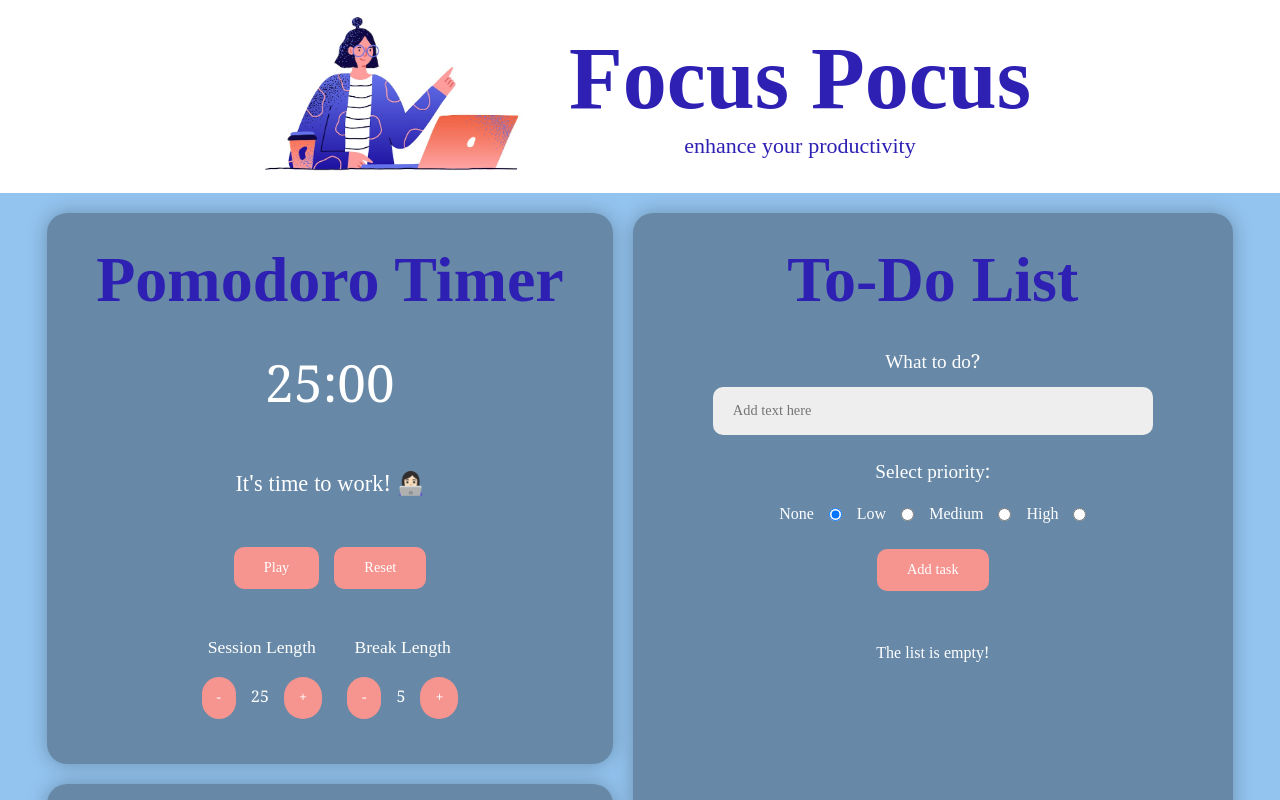
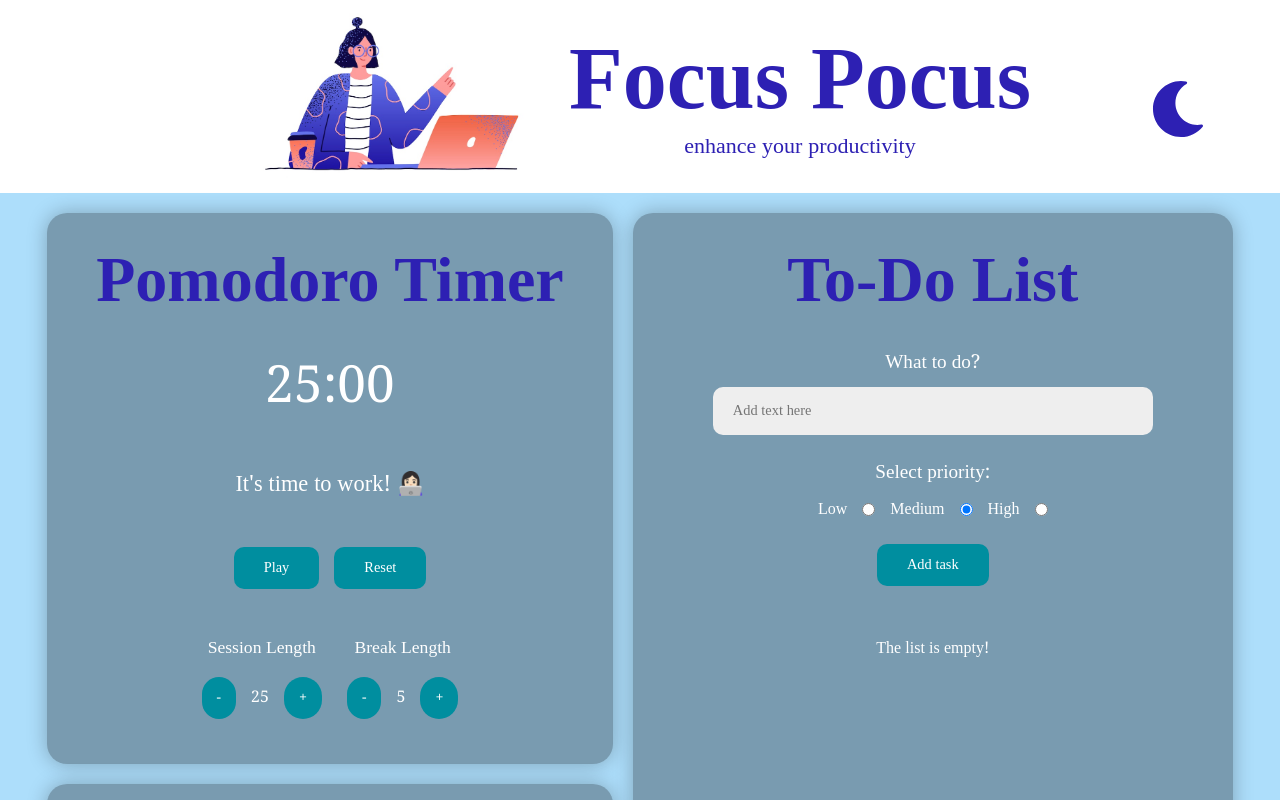
Before and after one commit to katzdzienkowska/Focus_Pocus_App, a React (Create React App) app in the folder frontend/: page / in a window 1280 px wide. Shown: the top 800 px of the page. Built offline with nearby package versions, Linux system fonts and the light colour scheme; no server answers; a web font is replaced by a local one.

Commit message:
more css done plus light&dark mode working

```diff
--- a/frontend/src/App.js
+++ b/frontend/src/App.js
@@ -3,14 +3,17 @@ import Header from './components/Header';
 import Footer from './components/Footer';
 import FocusPocus from './containers/FocusPocus';
 import './index.css';
+import ThemeContextProvider from './components/ThemeContext';
 
 const App = () => {
 
   return (
     <main>
-      <Header />
-      <FocusPocus />
-      <Footer />
+      <ThemeContextProvider>
+        <Header />
+        <FocusPocus />
+        <Footer />
+      </ThemeContextProvider>
     </main>
   );
 }
--- a/frontend/src/components/AddTask.js
+++ b/frontend/src/components/AddTask.js
@@ -15,7 +15,7 @@ const AddTask = ({ addTask, text, setText, priority, setPriority }) => {
       complete: false
     })
     setText('');
-    setPriority('None');
+    setPriority('Medium');
   };
 
 
@@ -28,8 +28,6 @@ const AddTask = ({ addTask, text, setText, priority, setPriority }) => {
       <div className='select-priority'>
         <p>Select priority:</p>
         <div className='priorities'>
-          <label htmlFor='none'>None</label>
-          <input type='radio' name='priority' id='none' checked={priority === 'None'} value='None' onChange={handlePriorityChange}></input>
           <label htmlFor='low'>Low</label>
           <input type='radio' name='priority' id='low' checked={priority === 'Low'} value='Low' onChange={handlePriorityChange}></input>
           <label htmlFor='medium'>Medium</label>
--- a/frontend/src/components/EditTask.js
+++ b/frontend/src/components/EditTask.js
@@ -18,7 +18,7 @@ const EditTask = ({ editTask, setIsEditing, currentTask, setCurrentTask, text, s
     editTask(currentTask)
     setIsEditing(false)
     setText('');
-    setPriority('None');
+    setPriority('Medium');
   };
 
 
@@ -31,8 +31,6 @@ const EditTask = ({ editTask, setIsEditing, currentTask, setCurrentTask, text, s
       <div className='select-priority'>
         <p>Priority:</p>
         <div className='priorities'>
-          <label htmlFor='none'>None</label>
-          <input type='radio' name='priority' id='none' checked={priority === 'None'} value='None' onChange={handleEditPriorityChange}></input>
           <label htmlFor='low'>Low</label>
           <input type='radio' name='priority' id='low' checked={priority === 'Low'} value='Low' onChange={handleEditPriorityChange}></input>
           <label htmlFor='medium'>Medium</label>
--- a/frontend/src/components/Form.js
+++ b/frontend/src/components/Form.js
@@ -6,7 +6,7 @@ import '../index.css';
 const Form = ({ addTask, editTask, isEditing, setIsEditing, currentTask, setCurrentTask }) => {
 
   const [text, setText] = useState('');
-  const [priority, setPriority] = useState('None');
+  const [priority, setPriority] = useState('Medium');
 
 
   return (
--- a/frontend/src/components/Header.js
+++ b/frontend/src/components/Header.js
@@ -1,17 +1,21 @@
 import React from 'react';
+import ThemeButton from './ThemeButton';
 import productivity_girl from '../assets/header.jpeg';
 import '../index.css';
 
 const Header = () => {
 
   return (
+    <div>
       <header>
         <img src={productivity_girl} alt='productivity girl' width={280}/>
         <div id='header-t'>
           <h1>Focus Pocus</h1>
           <p>enhance your productivity</p>
         </div>
+        <ThemeButton className='mode-toggle'/>
       </header>
+    </div>
   );
 }
 
--- a/frontend/src/components/Task.js
+++ b/frontend/src/components/Task.js
@@ -33,6 +33,7 @@ const Task = ({task, editTask, removeTask, setIsEditing, setCurrentTask, index }
         {(provided, snapshot) => (
           <li
           className={`task ${task.complete && 'task-completed'}`}
+          id={task.priority === 'Low' ? 'low-priority' : task.priority === 'High' ? 'high-priority' : 'medium-priority'}
           ref={provided.innerRef}
           {...provided.draggableProps}
           {...provided.dragHandleProps}
--- a/frontend/src/components/TaskList.js
+++ b/frontend/src/components/TaskList.js
@@ -31,13 +31,13 @@ const TaskList = ({ removeTask, editTask, filter, setFilter, filteredTasks, setI
         </button>
       </div>
 
-      <Droppable droppableId='drop'>
+      <Droppable droppableId='task'>
         {(provided) => (
         <ul className='task-wrapper'
             ref={provided.innerRef}
             {...provided.droppableProps}
             >
-            {filteredTasks.map((task, i) => (
+            {filteredTasks.map((task, index) => (
               <Task
               key={task.id}
               task={task}
@@ -45,7 +45,7 @@ const TaskList = ({ removeTask, editTask, filter, setFilter, filteredTasks, setI
               removeTask={removeTask}
               setIsEditing={setIsEditing}
               setCurrentTask={setCurrentTask}
-              index={i}
+              index={index}
               {...task} />
             ))}
           {provided.placeholder}
--- /dev/null
+++ b/frontend/src/components/ThemeButton.js
@@ -0,0 +1,20 @@
+import React, { useContext } from "react";
+import { ThemeContext } from "./ThemeContext";
+import {FaSun, FaMoon} from "react-icons/fa";
+import './theme-button.css';
+
+const ToggleBtn = () => {
+    const {toggleTheme, theme} = useContext(ThemeContext)
+
+    return (
+        <button
+        type="button"
+        onClick={toggleTheme}
+        className={theme ? "button-light-mode" : "button-dark-mode" }>
+            {theme ? <FaMoon id='moon'/> : <FaSun id='sun'/>}
+        </button>
+
+    )
+}
+
+export default ToggleBtn;
--- /dev/null
+++ b/frontend/src/components/ThemeContext.js
@@ -0,0 +1,19 @@
+import React, { createContext, useState } from "react";
+
+export const ThemeContext = createContext();
+
+const ThemeContextProvider = (props) => {
+    const [theme, setTheme] = useState(true);
+
+    const toggleTheme = () => {
+        setTheme(!theme);
+    }
+
+    return (
+        <ThemeContext.Provider value={{theme, toggleTheme}}>
+            {props.children}
+        </ThemeContext.Provider>
+    )
+}
+
+export default ThemeContextProvider;
--- /dev/null
+++ b/frontend/src/components/theme-button.css
@@ -0,0 +1,42 @@
+.button-light-mode,
+.button-dark-mode {
+    position: absolute;
+    top: 75px;
+    right: 70px;
+    background-color: transparent;
+    font-size: 3.5rem;
+    width: fit-content;
+    height: fit-content;
+}
+
+#moon {
+    position: absolute;
+    inset: 0;
+    color: rgb(45, 32, 179);
+}
+
+#sun {
+    position: absolute;
+    inset: 0;
+    color: rgb(242, 115, 109);
+}
+
+.button-dark-mode {
+    opacity: 1;
+    transform: translateY(30%) rotateZ(360deg);
+    transition: all 1s ease-out;
+}
+.button-light-mode {
+    opacity: 1;
+    transform: translateY(0) rotateZ(0deg);
+    transition: all 1s ease-out;
+}
+
+.button-light-mode {
+    opacity: 1;
+    transform: translateY(30%) rotateZ(360deg);
+}
+.button-dark-mode {
+    opacity: 1;
+    transform: translateY(0%) rotateZ(0deg);
+}
--- a/frontend/src/containers/FocusPocus.js
+++ b/frontend/src/containers/FocusPocus.js
@@ -1,13 +1,16 @@
-import React, { useState, useEffect } from 'react';
+import React, { useState, useEffect, useContext } from 'react';
 import PomodoroTimer from '../components/PomodoroTimer';
 import Music from '../components/Music';
 import AddTask from '../components/Form';
 import TaskList from '../components/TaskList';
 import { getTasks, postTask, updateTask, deleteTask } from '../service/FocusPocusService';
 import { DragDropContext } from "react-beautiful-dnd";
+import {ThemeContext} from '../components/ThemeContext';
 import '../index.css';
 
 const FocusPocus = () => {
+
+  const {theme} = useContext(ThemeContext);
 
   const [tasks, setTasks] = useState([]);
   const [filter, setFilter] = useState('All');
@@ -75,7 +78,7 @@ const FocusPocus = () => {
 
 
   return (
-    <section className='main-container'>
+    <section className={theme ? 'main-container-light' : 'main-container-dark'}>
       <div className='sub-container'>
         <div className='pomodoro-module'>
           <PomodoroTimer />
--- a/frontend/src/index.css
+++ b/frontend/src/index.css
@@ -2,17 +2,19 @@
 @import url('https://fonts.googleapis.com/css2?family=Anek+Telugu&family=Baloo+Bhaijaan+2&family=Bangers&family=Dancing+Script:wght@700&family=Kirang+Haerang&family=Lakki+Reddy&family=Miltonian&family=Noto+Serif+Tamil&family=Pacifico&family=Piazzolla:opsz,wght@8..30,200&family=Sura&display=swap');
 
 :root {
-	--bg-color: #93c4ef;
+
+   /* light theme */
+	--bg-color-l: rgb(173, 222, 251);
 	--alt-bg-color: #0000004d;
-	--font-color: #ffffff;
+	--font-color-l: #ffffff;
 	--alt-font-color: #222222;
 	--primary-color: rgb(246, 148, 143);
-	--secondary-color: #93B5C6;
+	--secondary-color: rgb(242, 115, 109);
   --module-header-color: rgb(45, 32, 179);
-}
-.dark {
-	--bg-color: #003950;
-	--alt-bg-color: #0000004d;
+
+ /* dark theme */
+	--bg-color-d: rgb(74, 62, 206);
+	--alt-bg-color-d: #0000004d;
 	--font-color: #ffffff;
 	--alt-font-color: #222222;
 	--primary-color: #008e9f;
@@ -27,8 +29,8 @@
 
 body {
   min-height: 100vh;
-  background: var(--bg-color);
-  color: var(--font-color);
+  /* background: var(--bg-color);
+  color: var(--font-color); */
   font-family: 'Noto Serif Tamil', serif;
   position: relative;
   font-size: 100%;
@@ -62,9 +64,16 @@ header {
   text-align: center;
 }
 
+/* .mode-toggle {
+  position: absolute;
+  display: flex;
+  justify-content: flex-end;
+} */
+
 /* footer styling  */
 
 footer {
+  position: absolute;
   background-color: #ffffff;
   text-align: center;
   padding: 10px;
@@ -78,12 +87,28 @@ footer > p {
 
 /* modules styling */
 
-.main-container {
+.main-container-light {
+  position: relative;
+  background: var(--bg-color-l);
+  color: var(--font-color-l);
   display: flex;
   flex-direction: row;
   justify-content: center;
   gap: 20px;
-  margin: 20px;
+  padding: 20px;
+  transition: all 0.3s linear;
+}
+
+.main-container-dark {
+  position: relative;
+  background: var(--bg-color-d);
+  color: var(--font-color-d);
+  display: flex;
+  flex-direction: row;
+  justify-content: center;
+  gap: 20px;
+  padding: 20px;
+  transition: all 0.3s linear;
 }
 
 .sub-container {
@@ -164,7 +189,7 @@ footer > p {
 .select-priority {
   display: flex;
   flex-direction: column;
-  gap: 15px;
+  gap: 10px;
   margin-top: 12px;
   margin-bottom: 12px;
 }
@@ -227,7 +252,7 @@ button:hover {
 }
 
 .task {
-  background-color: var(--primary-color);
+  /* background-color: rgb(246, 148, 143); */
   padding: 4px 20px 5px 30px;
   border-radius: 10px;
   display: flex;
@@ -235,6 +260,18 @@ button:hover {
   align-items: center;
   text-align: left;
   transition: all 0.5s ease;
+}
+
+#low-priority {
+  background-color: rgb(235, 221, 111);
+}
+
+#high-priority {
+  background-color: rgb(230, 56, 25);
+}
+
+#medium-priority {
+  background-color: rgb(50, 209, 114);
 }
 
 .task p {
```
Lines whose indentation alone changed are shown as unchanged.
